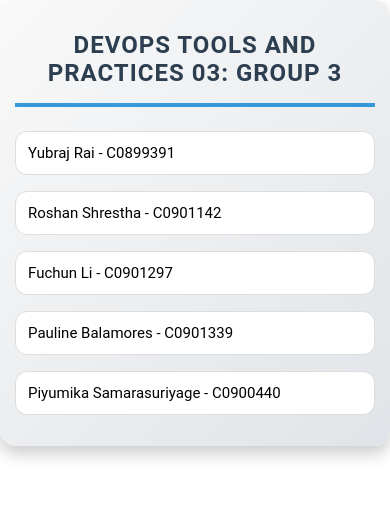
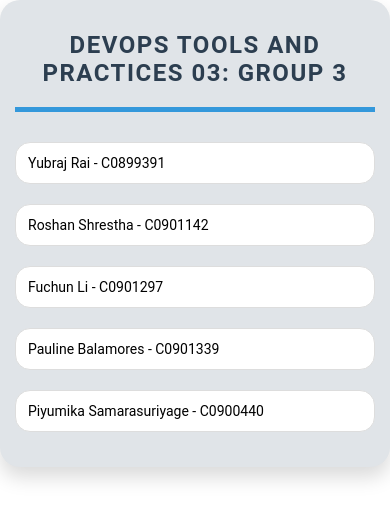
Before and after one commit to DevOps-Group3/Students-List-Group-3, a React (Create React App) app: page / in a window 390 px wide. Shown: the top 520 px of the page. Built offline with nearby package versions, Linux system fonts and the light colour scheme.

Commit message:
Added: bgcolor changed

```diff
--- a/src/App.css
+++ b/src/App.css
@@ -1,12 +1,12 @@
 /* General styling for the app */
 .App {
-  font-family: 'Roboto', 'Arial', sans-serif; /* Updated font family */
-  padding: 30px;
-  max-width: 900px;
-  margin: 0 auto;
-  background: linear-gradient(135deg, #f9f9f9, #e0e4e8); /* Refined gradient background */
-  border-radius: 16px;
-  box-shadow: 0 8px 16px rgba(0, 0, 0, 0.2);
+  font-family: 'Roboto', 'Arial', sans-serif; /* Font family */
+  padding: 40px; /* Increased padding for better spacing */
+  max-width: 1000px; /* Expanded max-width for more content space */
+  margin: 0 auto; /* Centered container */
+  background-color: #e0e4e8; /* Unified background color to complement gradient */
+  border-radius: 20px; /* Rounded corners for a softer look */
+  box-shadow: 0 10px 20px rgba(0, 0, 0, 0.15); /* Enhanced shadow for depth */
 }
 
 /* Importing Roboto font from Google Fonts */
@@ -14,84 +14,84 @@
 
 /* Styling for the header */
 h1 {
-  color: #2c3e50;
-  font-size: 32px;
-  text-align: center;
-  margin-bottom: 24px;
-  border-bottom: 4px solid #3498db;
-  padding-bottom: 16px;
+  color: #2c3e50; /* Header text color */
+  font-size: 36px; /* Larger font size for impact */
+  text-align: center; /* Center-aligned header */
+  margin-bottom: 30px; /* Increased margin for spacing */
+  border-bottom: 5px solid #3498db; /* Thicker border for emphasis */
+  padding-bottom: 20px; /* Increased padding for better separation */
   font-weight: 700; /* Bold header text */
-  letter-spacing: 1px; /* Increased letter spacing */
+  letter-spacing: 1.5px; /* Slightly wider letter spacing */
   text-transform: uppercase; /* Uppercase text */
 }
 
 /* Styling for the list */
 ul {
-  list-style-type: none;
+  list-style: none; /* Removed default list styles */
   padding: 0;
 }
 
 /* Styling for each list item */
 li {
-  margin: 16px 0;
-  padding: 20px;
-  background-color: #ffffff;
-  border: 1px solid #ddd;
-  border-radius: 12px;
-  display: flex;
-  justify-content: space-between;
-  align-items: center;
-  transition: background-color 0.3s ease, transform 0.2s ease, box-shadow 0.3s ease;
+  margin: 20px 0; /* Increased margin for spacing between items */
+  padding: 20px; /* Padding inside list items */
+  background-color: #ffffff; /* Background color for list items */
+  border: 1px solid #ddd; /* Light border for definition */
+  border-radius: 15px; /* Rounded corners */
+  display: flex; /* Flexbox layout for alignment */
+  justify-content: space-between; /* Space between content */
+  align-items: center; /* Center align items vertically */
+  transition: background-color 0.3s ease, transform 0.2s ease, box-shadow 0.3s ease; /* Smooth transitions */
 }
 
 /* Change background color and add scale effect on hover */
 li:hover {
-  background-color: #f1f8ff;
-  transform: scale(1.02);
-  box-shadow: 0 6px 12px rgba(0, 0, 0, 0.1);
+  background-color: #f1f8ff; /* Light hover background */
+  transform: scale(1.03); /* Slightly larger hover effect */
+  box-shadow: 0 8px 16px rgba(0, 0, 0, 0.1); /* Deeper shadow on hover */
 }
 
 /* Styling for student name */
 li .name {
-  font-size: 18px;
-  font-weight: 500;
-  color: #2c3e50;
+  font-size: 18px; /* Font size for student names */
+  font-weight: 500; /* Medium font weight */
+  color: #2c3e50; /* Text color for names */
 }
 
 /* Styling for student ID */
 li .id {
-  font-size: 15px;
-  color: #7f8c8d;
-  font-weight: 300;
+  font-size: 16px; /* Slightly larger font size for IDs */
+  color: #7f8c8d; /* Text color for IDs */
+  font-weight: 400; /* Normal font weight */
 }
 
 /* Responsive design adjustments */
 @media (max-width: 768px) {
   .App {
-    padding: 20px;
+    padding: 25px; /* Reduced padding for smaller screens */
   }
 
   h1 {
-    font-size: 28px;
+    font-size: 30px; /* Adjusted font size for smaller screens */
   }
 
   li {
-    padding: 15px;
-    font-size: 16px;
+    padding: 15px; /* Reduced padding for list items */
+    font-size: 16px; /* Adjusted font size for list items */
   }
 }
 
 @media (max-width: 480px) {
   .App {
-    padding: 15px;
+    padding: 15px; /* Further reduced padding */
   }
 
   h1 {
-    font-size: 24px;
+    font-size: 24px; /* Adjusted font size for mobile */
   }
 
   li {
-    padding: 12px;
-    font-size: 15px;
+    padding: 12px; /* Further reduced padding for mobile */
+    font-size: 14px; /* Adjusted font size for mobile */
   }
 }
```
